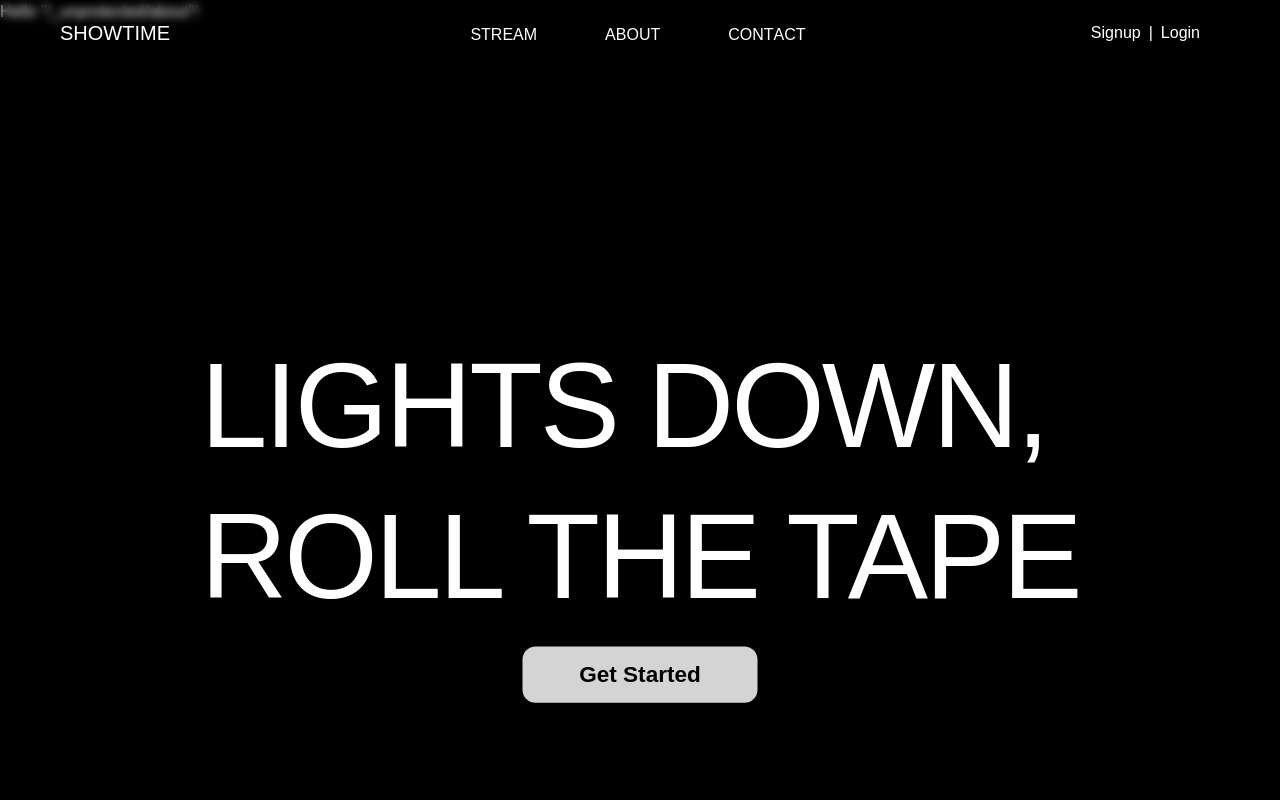
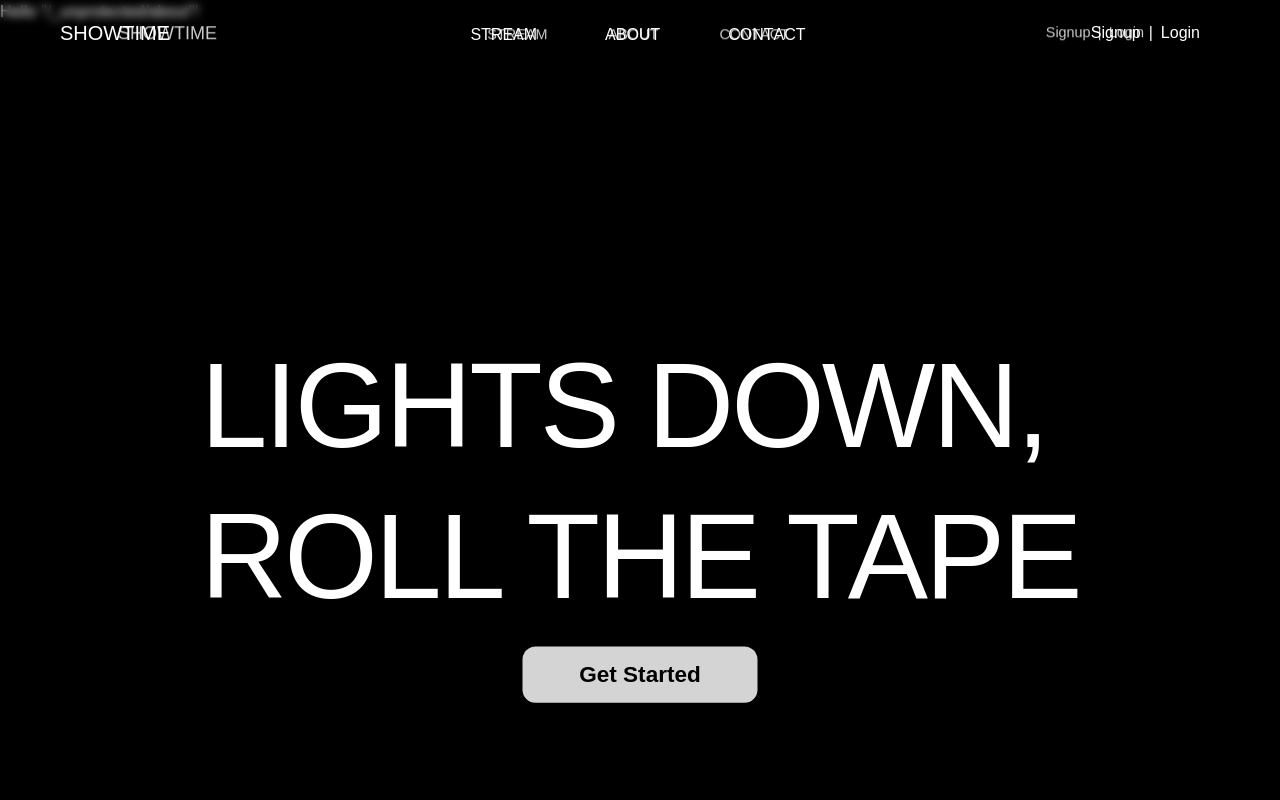
Before and after one commit to Akash911-prog/watch-party, a React (Vite) app in the folder app/client/: page /about in a window 1280 px wide. Shown: the top 800 px of the page. Built offline with nearby package versions, Linux system fonts and the light colour scheme; no server answers.

Commit message:
fix: animation fixes on navbar

```diff
--- /dev/null
+++ b/app/client/src/components/animatedNavbar/animatedNavbar.tsx
@@ -0,0 +1,60 @@
+import { motion, useAnimationControls } from 'motion/react';
+import { useRouterState } from '@tanstack/react-router';
+import { useEffect, useRef, useState } from 'react';
+import { routeVariants, pageTransition } from '@/variants/animatedRoute';
+import Navbar from '../navbar';
+
+export default function AnimatedNavbar() {
+  const controls = useAnimationControls();
+  const pathname = useRouterState({ select: (s) => s.location.pathname });
+  const firstRun = useRef(true);
+  const [hasLoaded, setHasLoaded] = useState(false);
+
+  useEffect(() => {
+    let cancelled = false;
+
+    if (firstRun.current) {
+      firstRun.current = false;
+      controls.start('in').then(() => {
+        if (!cancelled) setHasLoaded(true);
+      });
+      return () => {
+        cancelled = true;
+      };
+    }
+
+    (async () => {
+      await controls.start('out');
+      if (cancelled) return;
+      controls.set('initial');
+      await controls.start('in');
+    })();
+
+    return () => {
+      cancelled = true;
+    };
+  }, [pathname, controls]);
+
+  return (
+    <div>
+      <motion.nav
+        className="navbar fixed top-0 z-50"
+        variants={routeVariants.navLoad}
+        initial="initial"
+        animate={controls}
+        transition={pageTransition}
+      >
+        <Navbar />
+      </motion.nav>
+      <motion.nav
+        className={`navbar fixed top-0 z-50 ${hasLoaded ? 'hidden' : ''}`}
+        variants={routeVariants.nav}
+        initial="initial"
+        animate={controls}
+        transition={pageTransition}
+      >
+        <Navbar />
+      </motion.nav>
+    </div>
+  );
+}
--- /dev/null
+++ b/app/client/src/components/animatedNavbar/index.tsx
@@ -0,0 +1 @@
+export { default } from './animatedNavbar';
--- a/app/client/src/components/animatedRoute/animatedRoute.tsx
+++ b/app/client/src/components/animatedRoute/animatedRoute.tsx
@@ -1,50 +1,12 @@
 // src/components/animated-route.tsx
-import {
-  motion,
-  type MotionProps,
-  type Transition,
-  type Variants,
-} from 'motion/react';
+import { pageTransition, routeVariants } from '@/variants/animatedRoute';
+import { motion, type MotionProps } from 'motion/react';
 import type { ReactNode } from 'react';
 
 interface AnimatedRouteProps extends MotionProps {
   children: ReactNode;
   variant?: 'fade' | 'slide' | 'scale' | 'slideUp' | 'cover';
 }
-
-const routeVariants: Record<string, Variants> = {
-  fade: {
-    initial: { opacity: 0 },
-    in: { opacity: 1 },
-    out: { opacity: 0 },
-  },
-  slide: {
-    initial: { opacity: 0, x: -20 },
-    in: { opacity: 1, x: 0 },
-    out: { opacity: 0, x: 20 },
-  },
-  scale: {
-    initial: { opacity: 0, scale: 0.95 },
-    in: { opacity: 1, scale: 1 },
-    out: { opacity: 0, scale: 1.05 },
-  },
-  slideUp: {
-    initial: { opacity: 0, y: 20 },
-    in: { opacity: 1, y: 0 },
-    out: { opacity: 0, y: -20 },
-  },
-  cover: {
-    initial: { y: '100%', z: 100, opacity: 1 },
-    in: { y: '0%' },
-    out: { y: '0%', scale: 0.9, z: -100, opacity: 0.8 }, // old page just stays put, gets covered — no exit motion needed
-  },
-};
-
-const pageTransition: Transition = {
-  type: 'spring',
-  damping: 20,
-  duration: 1,
-};
 
 export default function AnimatedRoute({
   children,
--- a/app/client/src/routes/_unprotected.tsx
+++ b/app/client/src/routes/_unprotected.tsx
@@ -1,8 +1,7 @@
+import AnimatedNavbar from '@/components/animatedNavbar';
 import AnimatedRoute from '@/components/animatedRoute';
 import Footer from '@/components/footer';
-import Navbar from '@/components/navbar';
 import { createFileRoute, Outlet } from '@tanstack/react-router';
-import { motion } from 'motion/react';
 import { useRef } from 'react';
 
 export const Route = createFileRoute('/_unprotected')({
@@ -11,16 +10,11 @@ export const Route = createFileRoute('/_unprotected')({
 
 function RouteComponent() {
   const shrinkRef = useRef<HTMLDivElement>(null);
+
   return (
-    <div className="bg-white">
+    <div className="bg-black">
+      <AnimatedNavbar />
       <AnimatedRoute variant="cover">
-        <motion.nav
-          className="navbar fixed top-0 z-50"
-          initial={{ opacity: 0, y: -100 }}
-          animate={{ opacity: 1, y: 0 }}
-        >
-          <Navbar />
-        </motion.nav>
         <div ref={shrinkRef} className="min-h-screen">
           <Outlet />
         </div>
--- /dev/null
+++ b/app/client/src/variants/animatedRoute.tsx
@@ -0,0 +1,44 @@
+import type { Transition, Variants } from 'motion/react';
+
+export const routeVariants: Record<string, Variants> = {
+  fade: {
+    initial: { opacity: 0 },
+    in: { opacity: 1 },
+    out: { opacity: 0 },
+  },
+  slide: {
+    initial: { opacity: 0, x: -20 },
+    in: { opacity: 1, x: 0 },
+    out: { opacity: 0, x: 20 },
+  },
+  scale: {
+    initial: { opacity: 0, scale: 0.95 },
+    in: { opacity: 1, scale: 1 },
+    out: { opacity: 0, scale: 1.05 },
+  },
+  slideUp: {
+    initial: { opacity: 0, y: 20 },
+    in: { opacity: 1, y: 0 },
+    out: { opacity: 0, y: -20 },
+  },
+  cover: {
+    initial: { y: '100%', z: 100, opacity: 1 },
+    in: { y: '0%' },
+    out: { y: '0%', scale: 0.9, z: -100, opacity: 0.8 },
+  },
+  navLoad: {
+    initial: { opacity: 0, y: '100vh', scale: 1 },
+    in: { opacity: 1, y: 0, scale: 1 },
+  },
+  nav: {
+    initial: { y: '0%', z: 100, opacity: 1, scale: 1 },
+    in: { y: '0%', scale: 1, opacity: 1, z: 100 },
+    out: { y: '0%', scale: 0.9, z: -100, opacity: 0.8 },
+  },
+};
+
+export const pageTransition: Transition = {
+  type: 'spring',
+  damping: 20,
+  duration: 1,
+};
```
